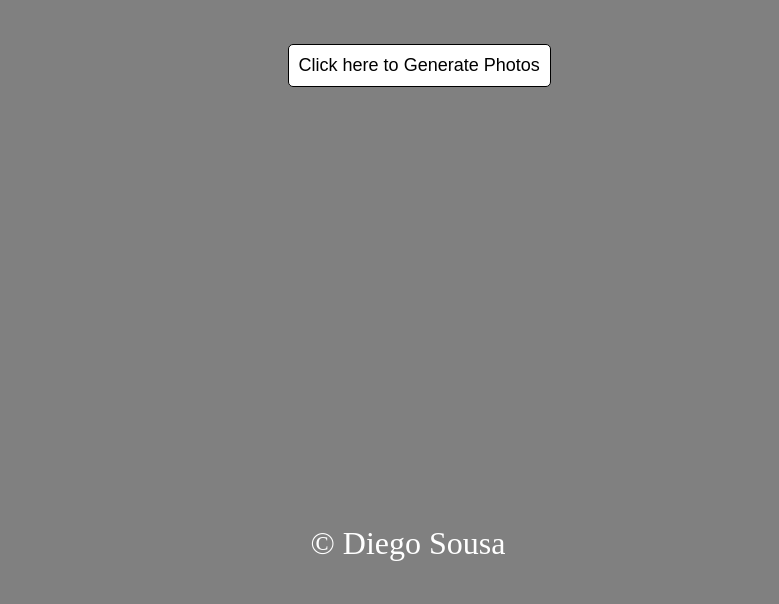
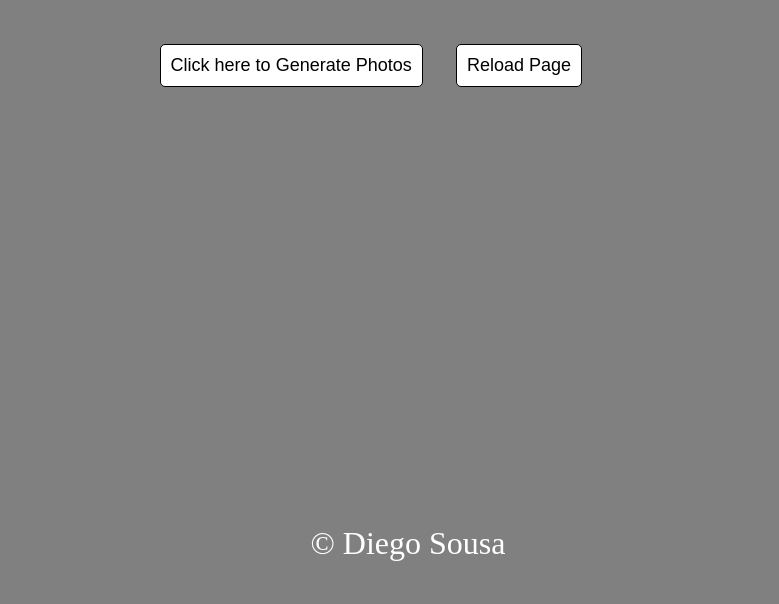
Before and after one commit to dmenezessousa/loops, a plain HTML site: page index.html in a window 1280 px wide. Shown: the part 196-800 px from the top of the page, without its empty margins (250-1029 px from the left). Drawn offline with Linux system fonts and the light colour scheme.

Commit message:
added a reload button page

```diff
--- a/index.html
+++ b/index.html
@@ -13,6 +13,7 @@
     </header>
     <main>
         <button id="btn">Click here to Generate Photos</button>
+        <button id="btn2">Reload Page</button>
         <div class="img-row"></div>
     </main>
     <footer>
--- a/script.js
+++ b/script.js
@@ -14,5 +14,9 @@ btn.onclick = function() {
         //append the image element to the DOM aka "the DIV tag".
         document.querySelector("div").appendChild(img);
     }
+}
 
+const btn2 = document.querySelector("#btn2");
+btn2.onclick = function() {
+     window.location.reload();
 }
--- a/styles.css
+++ b/styles.css
@@ -27,9 +27,21 @@ footer {
   cursor: pointer;
     position: absolute;
     top: 30%;
-    left: 42%;
+    left: 32%;
 }
 
+#btn2 {
+  background-color: #fff;
+  color: #000;
+  border: 1px solid #000;
+  padding: 10px;
+  font-size: large;
+  border-radius: 5px;
+  cursor: pointer;
+    position: absolute;
+    top: 30%;
+    right: 35%;
+}
 .img-row{
   display: flex;
   flex-wrap: wrap;
```
